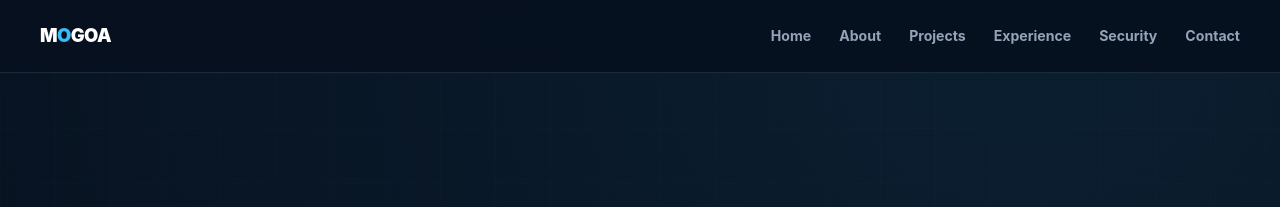
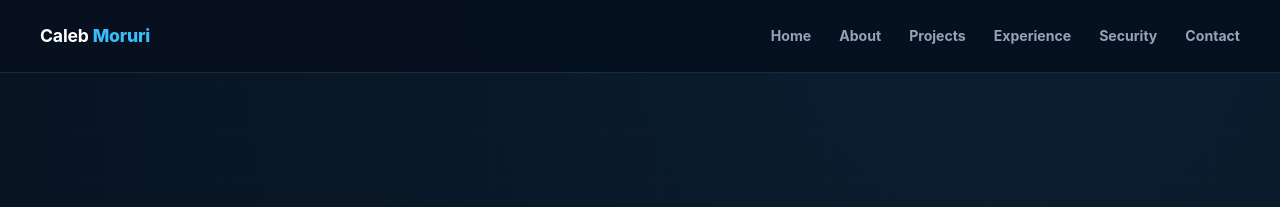
Before and after one commit to mogoaz/mogoaz.github.io, a Jekyll site: the page built from index.html, in a window 1280 px wide. Shown: the top 207 px of the page. Built offline with Jekyll 4.4.1, drawn with Linux system fonts in a browser that asks for light colours; the list of posts is cut into pages by our own code; some of the changed text lies outside the part shown.

Commit message:
Add files via upload

```diff
--- a/_layouts/portfolio.html
+++ b/_layouts/portfolio.html
@@ -12,9 +12,9 @@
 
   <title>
     {% if page.title %}
-      {{ page.title }} | Mogoa
+      {{ page.title }} | Caleb Moruri
     {% else %}
-      Mogoa | Product Engineer & Security Engineer
+      Caleb Moruri | Product Manager &amp; Security Engineer
     {% endif %}
   </title>
 
@@ -137,11 +137,11 @@
     .portfolio-logo {
       color: white;
 
-      font-size: 1.15rem;
+      font-size: 1.1rem;
 
-      font-weight: 900;
+      font-weight: 700;
 
-      letter-spacing: -0.03em;
+      letter-spacing: -0.01em;
 
       text-decoration: none;
     }
@@ -149,6 +149,8 @@
 
     .portfolio-logo span {
       color: var(--blue);
+
+      font-weight: 800;
     }
 
 
@@ -936,7 +938,7 @@
           class="portfolio-logo"
           href="/"
         >
-          M<span>O</span>GOA
+          Caleb <span>Moruri</span>
         </a>
 
 
@@ -987,7 +989,7 @@
         <div class="portfolio-footer-inner">
 
           <p>
-            © {{ site.time | date: "%Y" }} Mogoa.
+            © {{ site.time | date: "%Y" }} Caleb Moruri.
           </p>
 
           <p>
```
